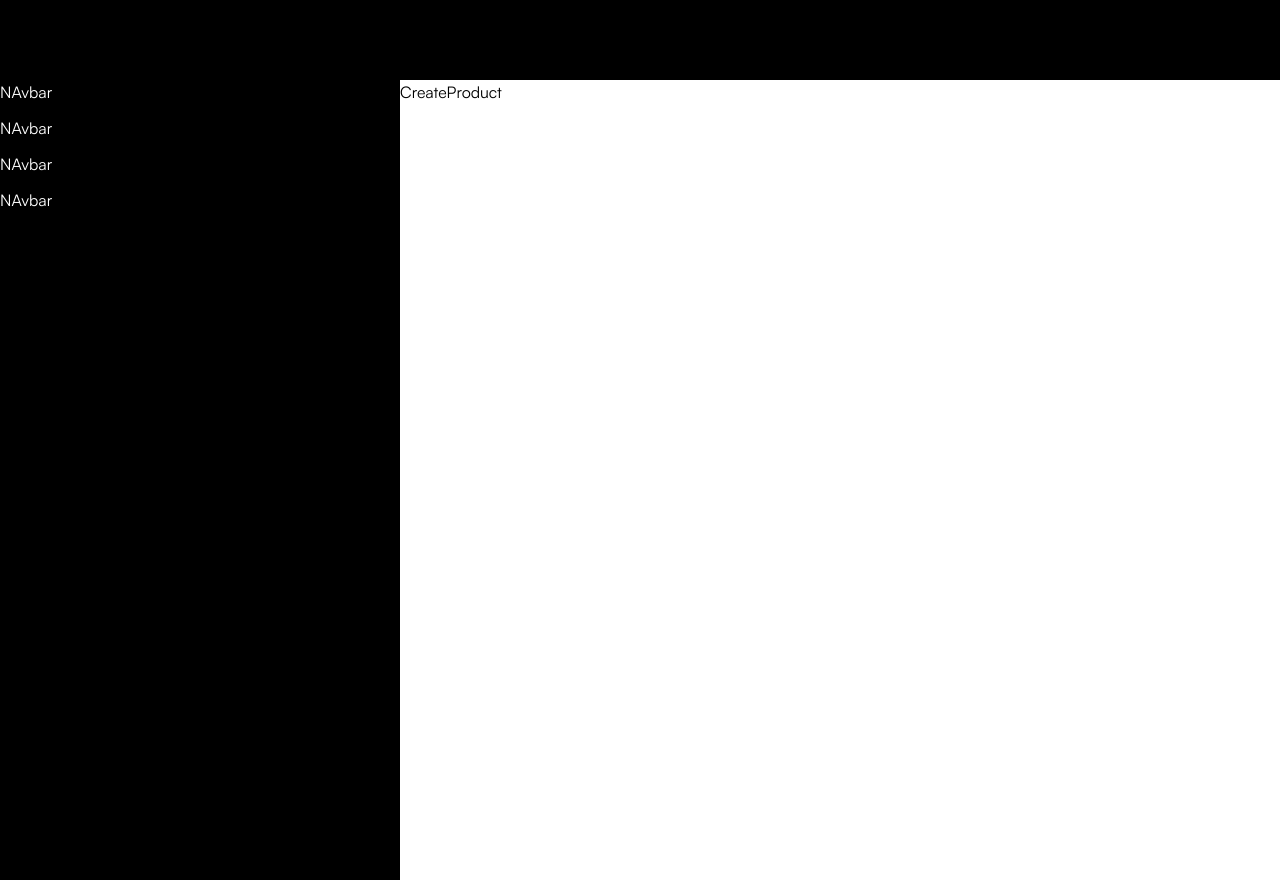
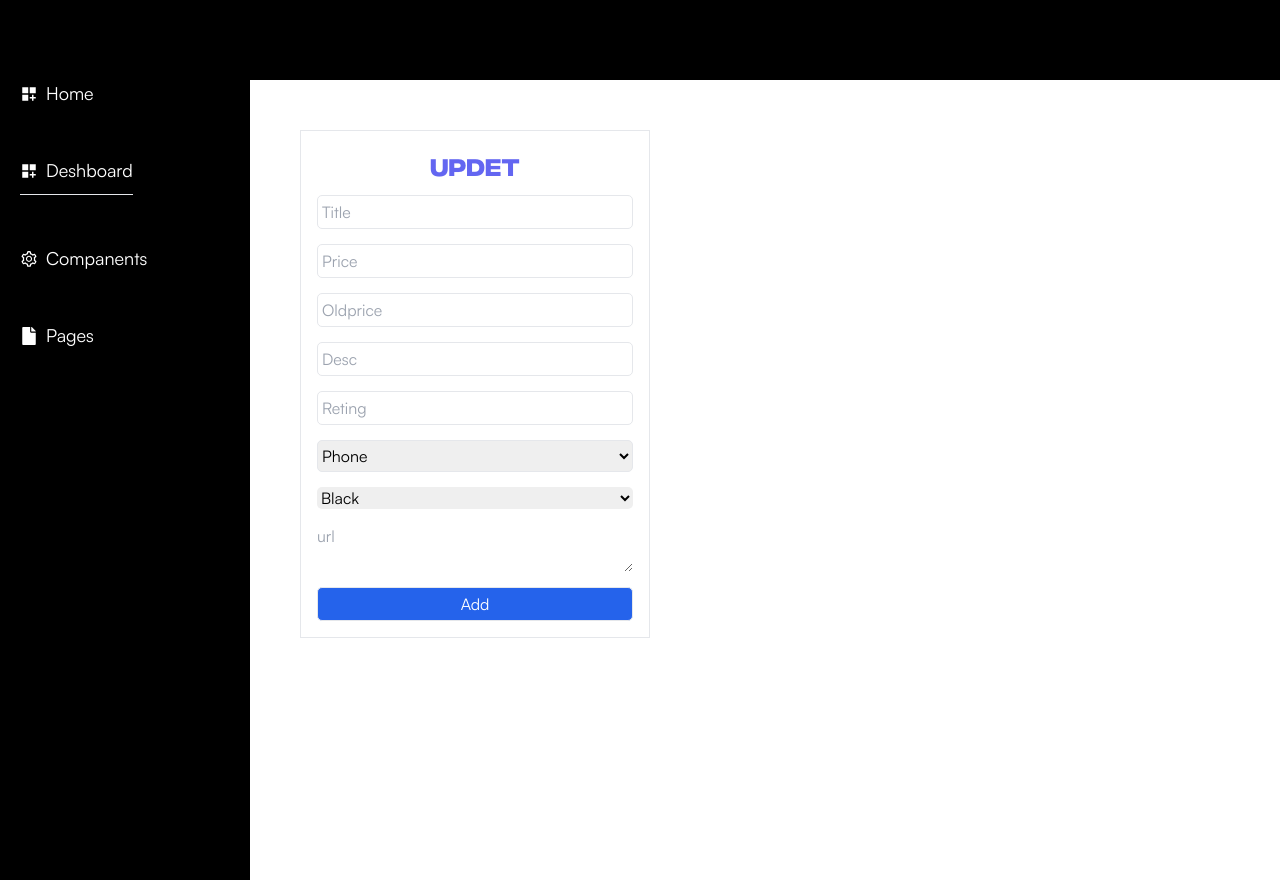
Before and after one commit to AsadbekBahromov21/team, a React (Vite) app: page /dashboard/createproduct in a window 1280 px wide. Built offline with nearby package versions, Linux system fonts and the light colour scheme.

Commit message:
adim panel qilindi

```diff
--- a/src/components/navbar/Navbar.jsx
+++ b/src/components/navbar/Navbar.jsx
@@ -82,9 +82,11 @@ function Navbar(scroll) {
           <button>
             <CartIcon />
           </button>
-          <button>
-            <AccountIcon />
-          </button>
+          <Link to={`dashboard`}>
+            <button>
+              <AccountIcon />
+            </button>
+          </Link>
         </div>
       </div>
     </nav>
--- a/src/pages/create-product/Create-product.jsx
+++ b/src/pages/create-product/Create-product.jsx
@@ -1,7 +1,91 @@
 import React from "react";
+import { useCreateCategoryMutation } from "../../redux/api/category-api";
 
 const CreateProduct = () => {
-  return <div>CreateProduct</div>;
+  const [createProduct, {}] = useCreateCategoryMutation();
+  const handleCreateProduct = (e) => {
+    e.preventDefault();
+    let formData = new FormData(e.target);
+    const data = Object.fromEntries(formData.entries());
+    data.url = data.url.split("/n").filter((i) => i);
+    data.price = +data.price;
+    data.Oldprice = +data.Oldprice;
+    data.reting = +data.reting;
+    console.log(data);
+    createProduct(data);
+  };
+  return (
+    <>
+      <div className="border ml-[50px]  mt-[50px] w-[350px]   p-4 ">
+        <p className="text-[24px] text-center text-indigo-500 mb-3 font-integral font-[600]">
+          Updet
+        </p>
+        <form
+          onSubmit={handleCreateProduct}
+          className="flex w-full   m-auto  flex-col gap-[15px]"
+          action=""
+        >
+          <input
+            className="w-full py-1 rounded-[5px] border outline-none pl-1"
+            type="text"
+            name="title"
+            placeholder="Title"
+            required
+          />
+          <input
+            className="w-full py-1 rounded-[5px] border outline-none pl-1"
+            type="number"
+            name="price"
+            placeholder="Price"
+            required
+          />
+          <input
+            className="w-full py-1 rounded-[5px] border outline-none pl-1"
+            type="number"
+            name="Oldprice"
+            placeholder="Oldprice"
+            required
+          />
+          <input
+            className="w-full py-1 rounded-[5px] border outline-none pl-1"
+            type="text"
+            name="desc"
+            placeholder="Desc"
+            required
+          />
+          <input
+            className="w-full py-1 rounded-[5px] border outline-none pl-1"
+            type="number"
+            name="reting"
+            placeholder="Reting"
+            required
+          />
+          <select
+            className="w-full py-1 rounded-[5px] border outline-none"
+            name="categorey"
+            id=""
+            required
+          >
+            <option value="phone">Phone</option>
+            <option value="laptop">Laptop</option>
+          </select>
+          <select
+            className="w-full borderpy-1 rounded-[5px] outline-none"
+            name="color"
+            id=""
+            required
+          >
+            <option value="black">Black</option>
+            <option value="white">White</option>
+          </select>
+          <textarea placeholder="url" required name="url" id=""></textarea>
+          <button className="w-full text-[#fff] py-1 rounded-[5px] border bg-blue-600">
+            Add
+          </button>
+        </form>
+      </div>
+    </>
+  );
 };
 
 export default CreateProduct;
--- a/src/pages/dashboard/Dashboard.jsx
+++ b/src/pages/dashboard/Dashboard.jsx
@@ -1,18 +1,45 @@
 import React from "react";
 import { Link, Outlet } from "react-router-dom";
-
+import { MdDashboardCustomize } from "react-icons/md";
+import { AiOutlineSetting } from "react-icons/ai";
+import { FaFile } from "react-icons/fa";
 const Dashboard = () => {
   return (
     <>
       <div className="w-full py-10 bg-[#000]"></div>
       <div className="flex">
-        <div className="w-[400px] bg-[#000] h-screen flex flex-col gap-3 ">
-          <Link to={`createproduct`} className="text-[#fff]">
-            NAvbar
-          </Link>
-          <Link className="text-[#fff]">NAvbar</Link>
-          <Link className="text-[#fff]">NAvbar</Link>
-          <Link className="text-[#fff]">NAvbar</Link>
+        <div className="w-[250px] bg-[#000] h-screen  ">
+          <div className="container flex flex-col gap-[50px] items-start">
+            <div className="flex gap-2 items-center">
+              <MdDashboardCustomize className="text-[#fff] text-[18px]" />
+              <Link to={`/`} className="text-[#fff] text-[18px]">
+                Home
+              </Link>
+            </div>
+
+            <div>
+              <div className="flex gap-2 items-center">
+                <MdDashboardCustomize className="text-[#fff] text-[18px]" />
+                <Link to={`createproduct`} className="text-[#fff] text-[18px]">
+                  Deshboard
+                </Link>
+              </div>
+              <hr className="mt-[10px]  bg-[#fff]" />
+            </div>
+
+            <div className="flex gap-2 items-center ">
+              <AiOutlineSetting className="text-[#fff] text-[18px]" />
+              <Link to={`createproduct`} className="text-[#fff] text-[18px]">
+                Companents
+              </Link>
+            </div>
+            <div className="flex gap-2 items-center ">
+              <FaFile className="text-[#fff] text-[18px]" />
+              <Link to={`createproduct`} className="text-[#fff] text-[18px]">
+                Pages
+              </Link>
+            </div>
+          </div>
         </div>
         <div>
           <Outlet />
```
